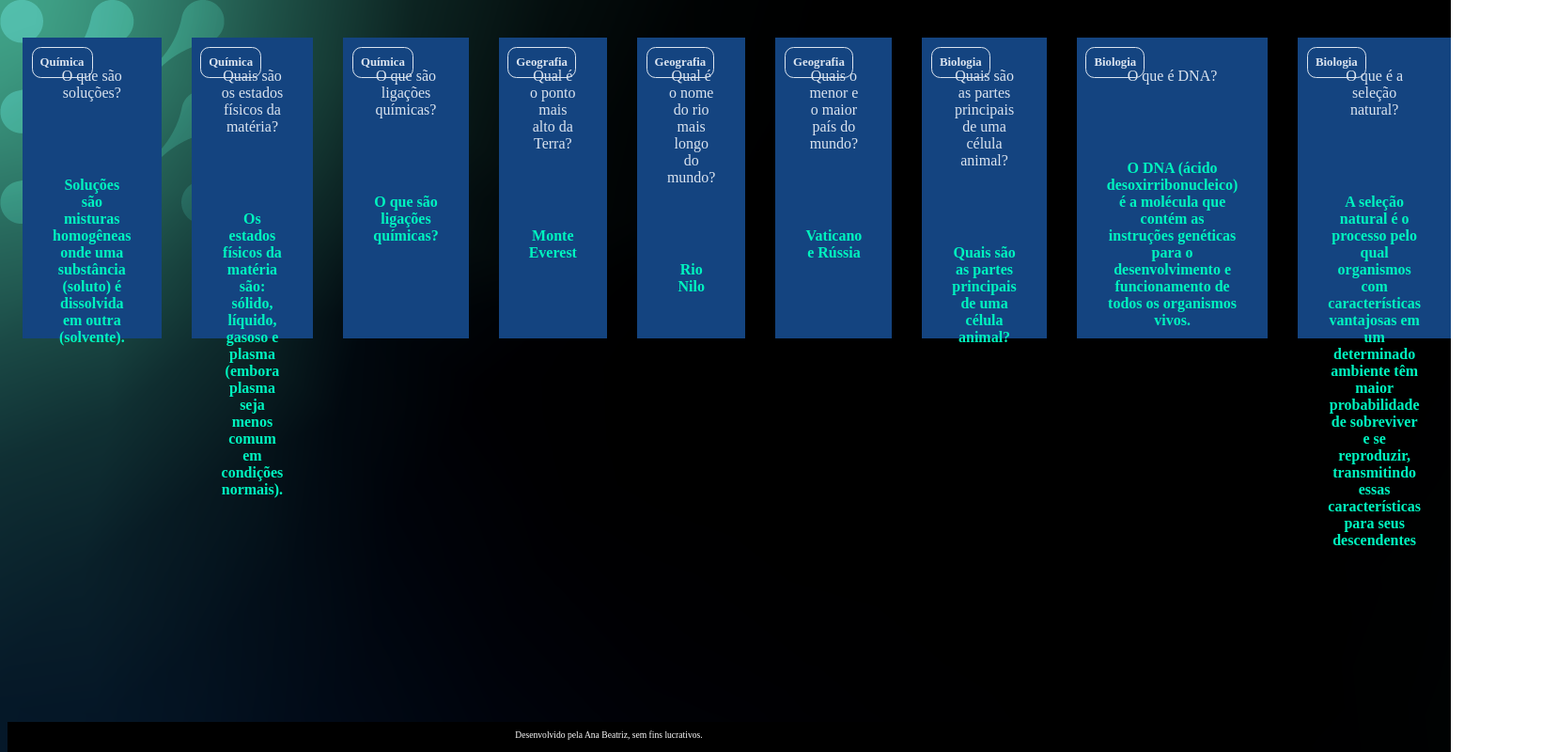
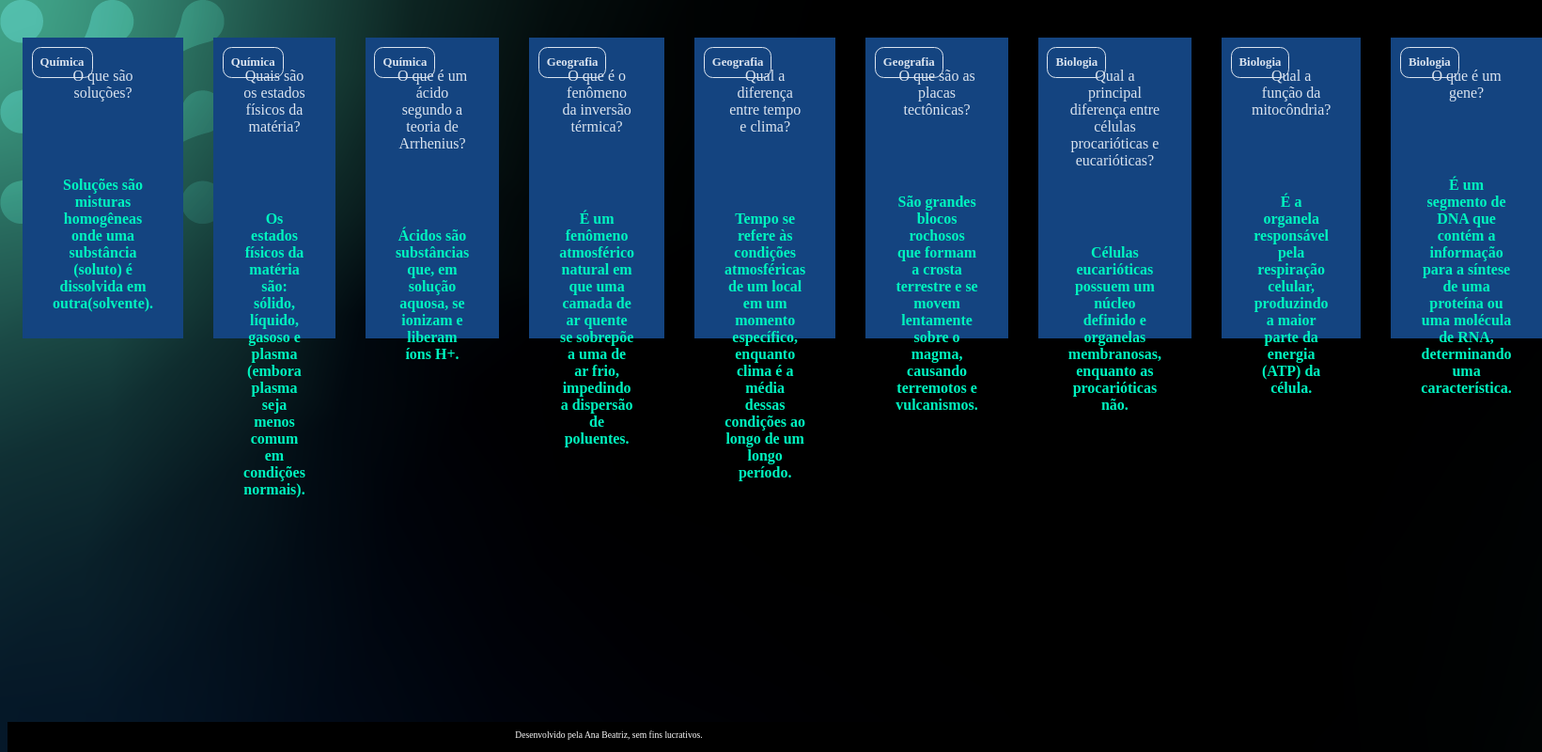
Before and after one commit to Ana14bm/FlashCard, a plain HTML site: page index.html in a window 1280 px wide. Shown: the whole page at 94% size, 1641 px wide, since content can reach past the window. Drawn offline with Linux system fonts and the light colour scheme; a web font is replaced by a local one.

Commit message:
Add files via upload

```diff
--- /dev/null
+++ b/app.js
@@ -0,0 +1,17 @@
+function criaCartao(categoria, pergunta, resposta) {
+    let container = document.getElementById('container')
+    let cartao = document.createElement('article')
+    cartao.className = 'cartao'
+    cartao.innerHTML = `
+    <div class="cartao__conteudo">
+    <h3>${categoria}</h3>
+    <div class="cartao__conteudo__pergunta">
+        <p>${pergunta}</p>
+    </div>
+    <div class="cartao__conteudo__resposta">
+        <p>${resposta}</p>
+    </div>
+    </div>
+    `
+    container.appendChild(cartao)
+}
--- a/index.html
+++ b/index.html
@@ -16,7 +16,7 @@
 <body>
     <main>
         <section id="container">
-            <article class="cartao">
+            <!-- <article class="cartao">
                 <div class="cartao__conteudo">
                     <h3>Química</h3>
                     <div class="cartao__conteudo__pergunta">
@@ -28,112 +28,14 @@
                         </p>
                     </div>
                 </div>
-            </article>
-            <article class="cartao">
-                <div class="cartao__conteudo">
-                    <h3>Química</h3>
-                    <div class="cartao__conteudo__pergunta">
-                        <p>Quais são os estados físicos da matéria?</p>
-                    </div>
-                    <div class="cartao__conteudo__resposta">
-                        <p>Os estados físicos da matéria são: sólido, líquido, gasoso e plasma (embora plasma seja menos
-                            comum em condições normais).
-                        </p>
-                    </div>
-                </div>
-            </article>
-            <article class="cartao">
-                <div class="cartao__conteudo">
-                    <h3>Química</h3>
-                    <div class="cartao__conteudo__pergunta">
-                        <p>O que são ligações químicas?</p>
-                    </div>
-                    <div class="cartao__conteudo__resposta">
-                        <p>O que são ligações químicas?
-                        </p>
-                    </div>
-                </div>
-            </article>
-            <article class="cartao">
-                <div class="cartao__conteudo">
-                    <h3>Geografia</h3>
-                    <div class="cartao__conteudo__pergunta">
-                        <p>Qual é o ponto mais alto da Terra?</p>
-                    </div>
-                    <div class="cartao__conteudo__resposta">
-                        <p>Monte Everest
-                        </p>
-                    </div>
-                </div>
-            </article>
-            <article class="cartao">
-                <div class="cartao__conteudo">
-                    <h3>Geografia</h3>
-                    <div class="cartao__conteudo__pergunta">
-                        <p>Qual é o nome do rio mais longo do mundo?</p>
-                    </div>
-                    <div class="cartao__conteudo__resposta">
-                        <p>Rio Nilo
-                        </p>
-                    </div>
-                </div>
-            </article>
-            <article class="cartao">
-                <div class="cartao__conteudo">
-                    <h3>Geografia</h3>
-                    <div class="cartao__conteudo__pergunta">
-                        <p>Quais o menor e o maior país do mundo?</p>
-                    </div>
-                    <div class="cartao__conteudo__resposta">
-                        <p>Vaticano e Rússia
-                        </p>
-                    </div>
-                </div>
-            </article>
-            <article class="cartao">
-                <div class="cartao__conteudo">
-                    <h3>Biologia</h3>
-                    <div class="cartao__conteudo__pergunta">
-                        <p>Quais são as partes principais de uma célula animal?</p>
-                    </div>
-                    <div class="cartao__conteudo__resposta">
-                        <p>Quais são as partes principais de uma célula animal?
-                        </p>
-                    </div>
-                </div>
-            </article>
-            <article class="cartao">
-                <div class="cartao__conteudo">
-                    <h3>Biologia</h3>
-                    <div class="cartao__conteudo__pergunta">
-                        <p>O que é DNA?</p>
-                    </div>
-                    <div class="cartao__conteudo__resposta">
-                        <p>O DNA (ácido desoxirribonucleico) é a molécula que contém as instruções genéticas para o
-                            desenvolvimento e funcionamento de todos os organismos vivos.
-                        </p>
-                    </div>
-                </div>
-            </article>
-            <article class="cartao">
-                <div class="cartao__conteudo">
-                    <h3>Biologia</h3>
-                    <div class="cartao__conteudo__pergunta">
-                        <p> O que é a seleção natural?</p>
-                    </div>
-                    <div class="cartao__conteudo__resposta">
-                        <p>A seleção natural é o processo pelo qual organismos com características vantajosas em um
-                            determinado ambiente têm maior probabilidade de sobreviver e se reproduzir, transmitindo
-                            essas características para seus descendentes
-                        </p>
-                    </div>
-                </div>
-            </article>
+            </article> -->
         </section>
     </main>
-</body>
 <footer>
     <p>Desenvolvido pela Ana Beatriz, sem fins lucrativos.</p>
 </footer>
+    <script src="app.js"></script>
+    <script src= "perguntas.js"></script>
+</body>
 
 </html>
--- /dev/null
+++ b/perguntas.js
@@ -0,0 +1,53 @@
+criaCartao(
+    'Química',
+    'O que são soluções?',
+    'Soluções são misturas homogêneas onde uma substância (soluto) é dissolvida em outra(solvente).',
+)
+
+criaCartao(
+    'Química',
+    'Quais são os estados físicos da matéria?',
+    'Os estados físicos da matéria são: sólido, líquido, gasoso e plasma (embora plasma seja menos comum em condições normais).',
+)
+
+criaCartao(
+    'Química',
+    'O que é um ácido segundo a teoria de Arrhenius?',
+    'Ácidos são substâncias que, em solução aquosa, se ionizam e liberam íons H+.',
+)
+
+criaCartao(
+    'Geografia',
+    'O que é o fenômeno da inversão térmica?',
+    'É um fenômeno atmosférico natural em que uma camada de ar quente se sobrepõe a uma de ar frio, impedindo a dispersão de poluentes.',
+)
+
+criaCartao(
+    'Geografia',
+    'Qual a diferença entre tempo e clima?',
+    'Tempo se refere às condições atmosféricas de um local em um momento específico, enquanto clima é a média dessas condições ao longo de um longo período.',
+)
+
+criaCartao(
+    'Geografia',
+    'O que são as placas tectônicas?',
+    'São grandes blocos rochosos que formam a crosta terrestre e se movem lentamente sobre o magma, causando terremotos e vulcanismos.',
+)
+
+criaCartao(
+    'Biologia',
+    'Qual a principal diferença entre células procarióticas e eucarióticas?',
+    'Células eucarióticas possuem um núcleo definido e organelas membranosas, enquanto as procarióticas não.',
+)
+
+criaCartao(
+    'Biologia',
+    'Qual a função da mitocôndria?',
+    'É a organela responsável pela respiração celular, produzindo a maior parte da energia (ATP) da célula.',
+)
+
+criaCartao(
+    'Biologia',
+    'O que é um gene?',
+    'É um segmento de DNA que contém a informação para a síntese de uma proteína ou uma molécula de RNA, determinando uma característica.',
+)
```
